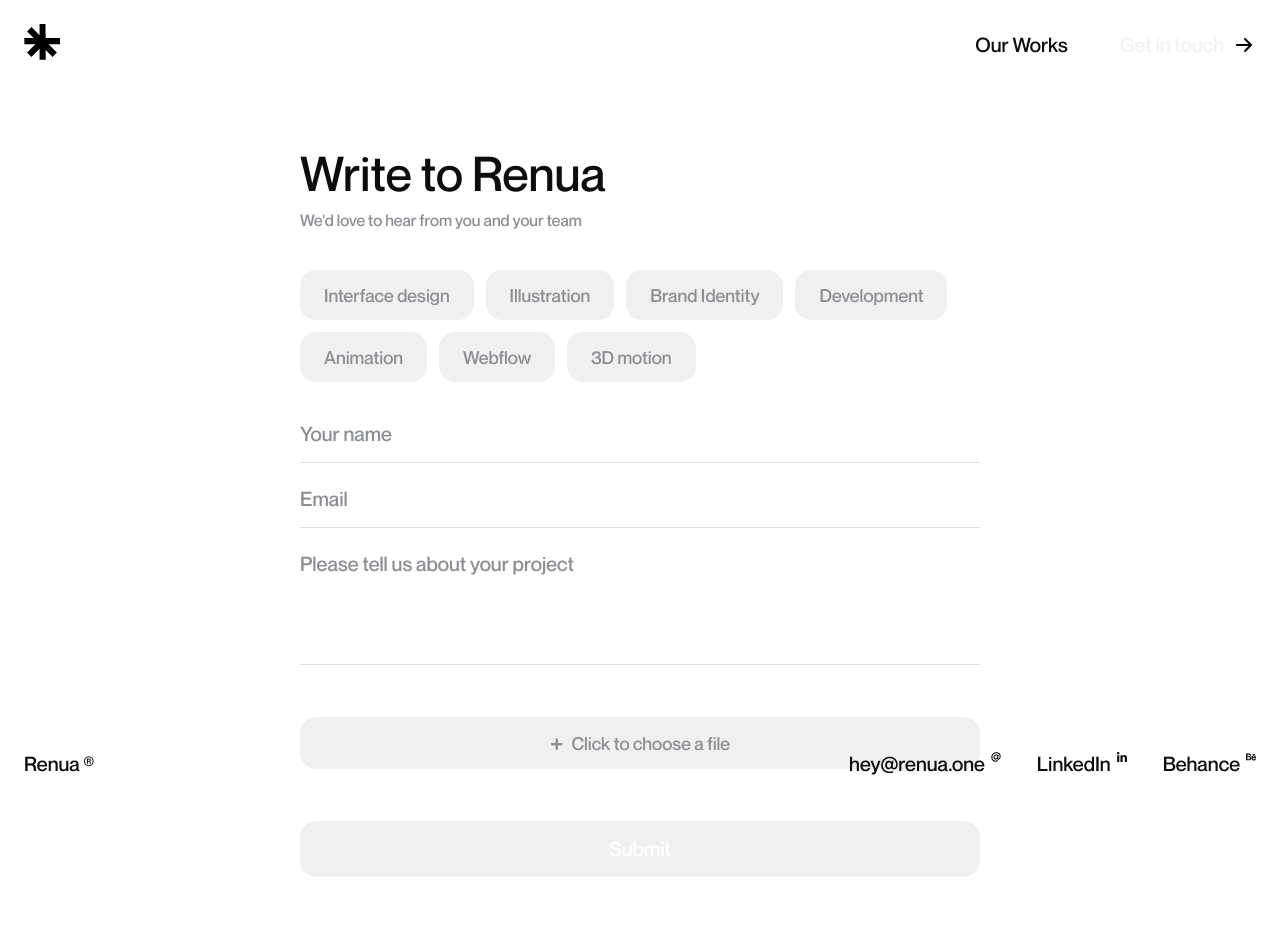
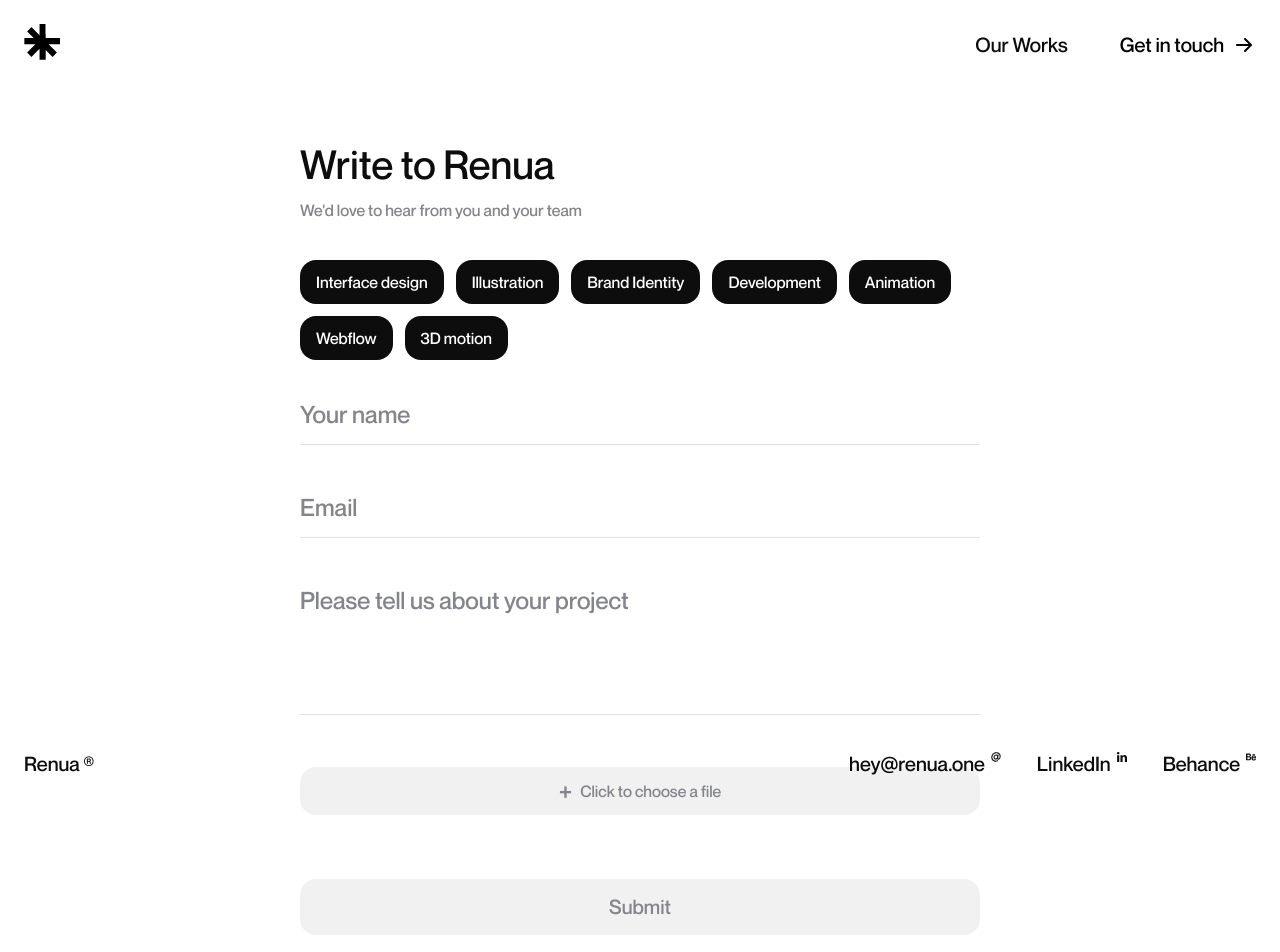
Before and after one commit to kadroff/renua, a Next.js app: page /contact-us in a window 1280 px wide. Shown: the top 952 px of the page. Built offline with nearby package versions, Linux system fonts and the light colour scheme.

Commit message:
fix styles

```diff
--- a/src/app/contact-us/page.js
+++ b/src/app/contact-us/page.js
@@ -613,7 +613,7 @@ const Page = () => {
                       className="contact-us__file-x"
                       onClick={() => removeFile(index)}
                     >
-                      ×
+                      <img src="/favicon/Group 1.png" alt="remove" />
                     </span>
                     <span className="contact-us__file-name">{file.name}</span>
                   </li>
--- a/src/app/contact-us/style.css
+++ b/src/app/contact-us/style.css
@@ -11,17 +11,23 @@
 }
 
 .contact-us__title {
-  font-size: 48px;
+  font-size: 40px;
   font-weight: 500;
+  line-height: 40px;
   margin: 0;
-  margin-bottom: 8px;
+  margin-bottom: 16px;
+  color: #0D0D0D;
+  font-family: "Neue Montreal", sans-serif;
 }
 
 .contact-us__descr {
   font-size: 16px;
-  color: #8b8e93;
+  font-weight: 500;
+  line-height: normal;
+  color: #84858C;
   margin: 0;
   margin-bottom: 40px;
+  font-family: "Neue Montreal", sans-serif;
 }
 
 .contact-us__services {
@@ -32,19 +38,25 @@
 }
 
 .contact-us__service {
-  padding: 14px 24px;
-  font-size: 18px;
-  color: #8b8e93;
-  background-color: #f0f0f0;
+  display: flex;
+  padding: 12px 16px;
+  justify-content: center;
+  align-items: center;
+  gap: 10px;
+  font-size: 16px;
+  font-weight: 500;
+  line-height: normal;
+  color: #ffffff;
+  background-color: #0d0d0d;
   border: none;
   border-radius: 16px;
   cursor: pointer;
   transition: all 0.2s ease;
-  font-family: inherit;
+  font-family: "Neue Montreal", sans-serif;
 }
 
 .contact-us__service:hover {
-  background-color: #e8e8e8;
+  background-color: #1a1a1a;
 }
 
 .contact-us__service--active {
@@ -55,7 +67,7 @@
 .contact-us__form {
   display: flex;
   flex-direction: column;
-  gap: 24px;
+  gap: 48px;
 }
 
 .contact-us__field {
@@ -75,14 +87,16 @@ textarea {
 .contact-us__input {
   width: 100%;
   padding: 12px 0 4px;
-  font-size: 20px;
-  color: #0d0d0d;
+  font-size: 24px;
+  font-weight: 500;
+  line-height: normal;
+  color: #0D0D0D;
   background-color: transparent;
   border: none;
   border-bottom: 1px solid #e0e0e0;
   outline: none;
   transition: border-color 0.2s ease;
-  font-family: inherit;
+  font-family: "Neue Montreal", sans-serif;
   resize: none;
 }
 
@@ -104,11 +118,14 @@ textarea {
   position: absolute;
   top: 0;
   left: 0;
-  font-size: 20px;
-  color: #8b8e93;
+  font-size: 24px;
+  font-weight: 500;
+  line-height: normal;
+  color: #84858C;
   pointer-events: none;
   transition: all 0.2s ease;
   resize: none;
+  font-family: "Neue Montreal", sans-serif;
 }
 
 .contact-us__input:focus + .contact-us__label,
@@ -117,29 +134,34 @@ textarea {
 .contact-us__textarea:not(:placeholder-shown) + .contact-us__label {
   top: -10px;
   font-size: 16px;
-  color: #8b8e93;
+  font-weight: 500;
+  line-height: normal;
+  color: #84858C;
 }
 
 .contact-us__file {
   position: relative;
-  margin-top: 24px;
+  margin-top: 0;
 }
 
 .contact-us__file-label {
   display: flex;
+  padding: 12px 16px;
+  justify-content: center;
   align-items: center;
-  justify-content: center;
   gap: 8px;
+  align-self: stretch;
   width: 100%;
-  padding: 14px 24px;
-  font-size: 18px;
-  color: #8b8e93;
-  background-color: #f0f0f0;
+  font-size: 16px;
+  font-weight: 500;
+  line-height: normal;
+  color: #84858C;
+  background-color: #F1F1F1;
   border-radius: 16px;
   cursor: pointer;
   transition: background-color 0.2s ease;
   border: none;
-  font-family: inherit;
+  font-family: "Neue Montreal", sans-serif;
 }
 
 .contact-us__file-label:hover {
@@ -163,14 +185,17 @@ textarea {
 }
 
 .contact-us__file-list {
-  margin-top: 8px;
+  margin-top: 0;
 }
 
 .contact-us__file-list-label {
   display: block;
-  font-size: 18px;
-  color: #8b8e93;
+  font-size: 16px;
+  font-weight: 500;
+  line-height: normal;
+  color: #84858C;
   margin-bottom: 12px;
+  font-family: "Neue Montreal", sans-serif;
 }
 
 .contact-us__file-items {
@@ -187,26 +212,36 @@ textarea {
   align-items: center;
   gap: 12px;
   font-size: 18px;
-  color: #0d0d0d;
+  font-weight: 500;
+  line-height: normal;
+  color: #0D0D0D;
+  font-family: "Neue Montreal", sans-serif;
 }
 
 .contact-us__file-x {
   display: flex;
+  width: 22px;
+  height: 22px;
+  justify-content: center;
   align-items: center;
-  justify-content: center;
-  width: 24px;
-  height: 24px;
-  font-size: 18px;
-  color: #0d0d0d;
-  background-color: #f5f5f5;
-  border-radius: 50%;
+  gap: 10px;
+  border-radius: 99px;
+  background: #ECECEC;
+  flex-shrink: 0;
   cursor: pointer;
-  transition: all 0.2s ease;
-  flex-shrink: 0;
+  transition: opacity 0.2s ease;
 }
 
 .contact-us__file-x:hover {
-  background-color: #e8e8e8;
+  opacity: 0.7;
+}
+
+.contact-us__file-x img {
+  width: 10px;
+  height: 10px;
+  padding: 6px;
+  aspect-ratio: 1/1;
+  flex-shrink: 0;
 }
 
 .contact-us__file-name {
@@ -216,23 +251,26 @@ textarea {
   white-space: nowrap;
 }
 
-.contact-us__file-remove {
-  display: none;
-}
-
 .contact-us__submit {
+  display: flex;
+  height: 56px;
+  padding: 12px 16px;
+  justify-content: center;
+  align-items: center;
+  gap: 8px;
+  align-self: stretch;
   width: 100%;
-  padding: 16px 24px;
   font-size: 20px;
   font-weight: 500;
+  line-height: normal;
   color: #ffffff;
   background-color: #0d0d0d;
   border: none;
   border-radius: 16px;
   cursor: pointer;
   transition: all 0.2s ease;
-  margin-top: 28px;
-  font-family: inherit;
+  margin-top: 16px;
+  font-family: "Neue Montreal", sans-serif;
 }
 
 .contact-us__submit:hover {
@@ -245,8 +283,8 @@ textarea {
 
 .contact-us__submit--disabled,
 .contact-us__submit:disabled {
-  background-color: #f0f0f0;
-  color: #ffffff;
+  background-color: #F1F1F1;
+  color: #84858C;
   cursor: not-allowed;
   pointer-events: none;
 }
@@ -344,7 +382,7 @@ body:has(.contact-us) .page-footer {
   }
 
   .contact-us__form {
-    gap: 20px;
+    gap: 48px;
   }
 
   .contact-us__input {
--- a/src/app/globals.css
+++ b/src/app/globals.css
@@ -43,14 +43,30 @@
   padding: 24px;
   font-size: 20px;
   background-color: inherit;
-
-  &.opened {
-    background-color: #ffffff;
-  }
+  z-index: 10;
 
   & img,
   & a:after {
     mix-blend-mode: difference;
+  }
+
+  & a {
+    color: #ffffff;
+  }
+
+  &.opened {
+    background-color: #ffffff;
+
+    & a {
+      color: #0d0d0d;
+    }
+
+    & nav {
+      & .page-header__menu-close,
+      & a {
+        mix-blend-mode: normal;
+      }
+    }
   }
 
   & .location {
--- a/src/components/PageHeaderMenuWrapper.jsx
+++ b/src/components/PageHeaderMenuWrapper.jsx
@@ -13,7 +13,7 @@ const PageHeaderMenuWrapper = ({isOpen, setIsOpen }) => {
           Our Works
         </button>
       )}
-      <Link href="/contact-us">
+      <Link href="/contact-us" className="page-header__touch">
         Get in touch
       </Link>
 
```
Also changed, not shown: public/favicon/Group 1.png (added).
